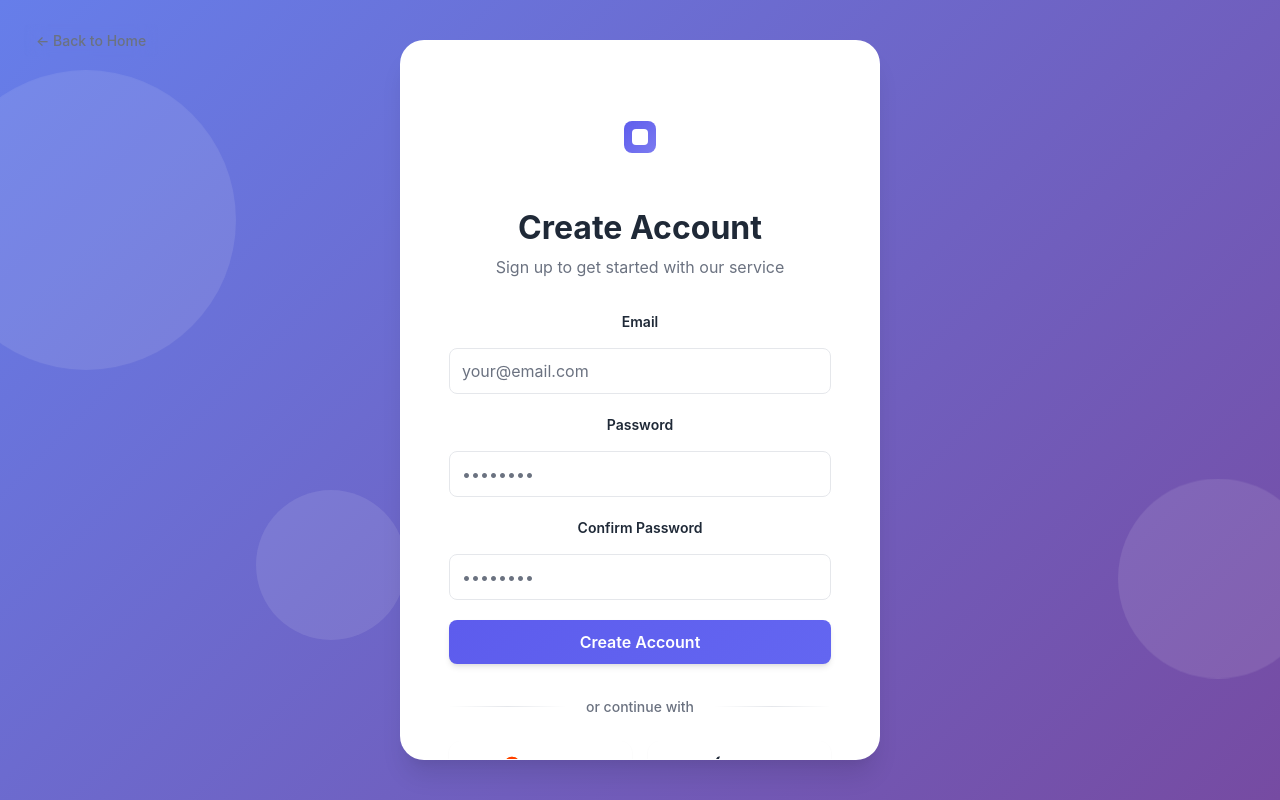
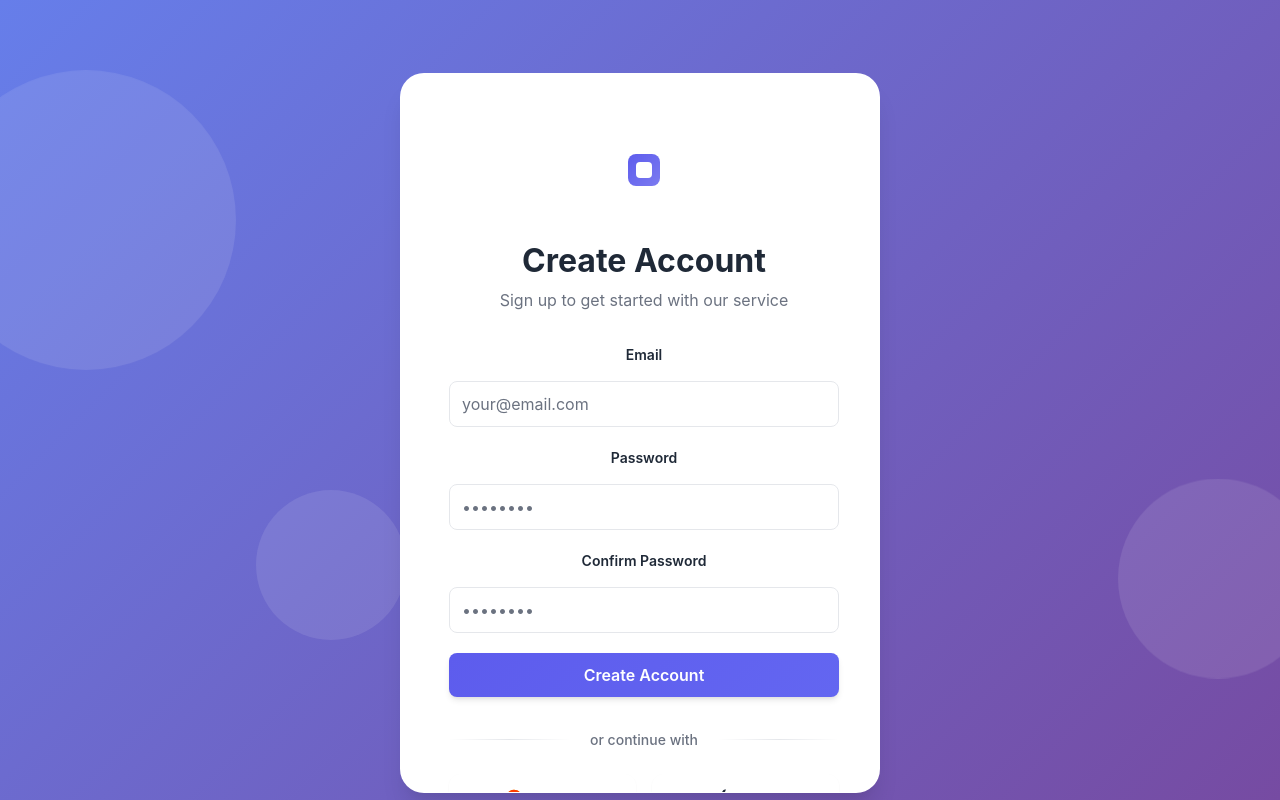
Before and after one commit to IncodeGames/booksmart, a React (Vite) app in the folder booksmart/: page /profile-setup in a window 1280 px wide. Both pictures are taken after a click on the button "Get Started Free". Built offline with nearby package versions, Linux system fonts and the light colour scheme; no server answers.

Commit message:
Auth styling.

```diff
--- a/booksmart/src/components/styles/AuthPage.css
+++ b/booksmart/src/components/styles/AuthPage.css
@@ -458,30 +458,78 @@
     }
 }
 
-.back-button {
+.auth-back-btn {
     position: fixed;
     top: 24px;
     left: 24px;
     z-index: 1000;
-    background: rgba(255, 255, 255, 0.2);
-    border: 1px solid rgba(255, 255, 255, 0.3);
+    background: var(--primary-color);
     color: var(--white);
+    box-shadow: var(--shadow-md);
     padding: 12px 20px;
     border-radius: 12px;
     font-size: 14px;
     font-weight: 500;
     cursor: pointer;
     transition: all 0.2s ease;
-    backdrop-filter: blur(10px);
 }
 
-.back-button:hover {
-    background: rgba(255, 255, 255, 0.3);
+.auth-back-btn:hover {
+    background: var(--primary-hover);
     transform: translateY(-1px);
+    box-shadow: var(--shadow-lg);
+}
+
+/* Scrollbar styling */
+.auth-card::-webkit-scrollbar {
+    width: 8px;
+    height: 8px;
+}
+
+.auth-card::-webkit-scrollbar-track {
+    background: rgba(239, 239, 239, 0.3);
+    border-radius: 0 24px 24px 0;
+    margin: 48px 0;
+    /* Match the card's padding */
+}
+
+.auth-card::-webkit-scrollbar-thumb {
+    background: rgba(155, 155, 155, 0.5);
+    border-radius: 4px;
+    border: 2px solid transparent;
+    background-clip: padding-box;
+}
+
+.auth-card::-webkit-scrollbar-thumb:hover {
+    background: rgba(100, 100, 100, 0.6);
+}
+
+/* For mobile where border-radius is 0 */
+.auth-card.mobile::-webkit-scrollbar-track {
+    border-radius: 4px;
+}
+
+/* Firefox scrollbar styling */
+.auth-card {
+    scrollbar-width: thin;
+    scrollbar-color: rgba(155, 155, 155, 0.5) rgba(239, 239, 239, 0.3);
+}
+
+/* Adjust the right padding to prevent content from being hidden behind scrollbar */
+.auth-card.desktop {
+    padding-right: 40px;
+    /* Reduced from 48px to account for scrollbar */
+}
+
+.auth-card.tablet {
+    padding-right: 36px;
+    /* Reduced from 40px to account for scrollbar */
 }
 
 @media (max-width: 768px) {
-    .back-button {
+    .auth-back-btn {
+        color: var(--white);
+        background: var(--primary-color);
         top: 16px;
         left: 16px;
         padding: 10px 16px;
```
